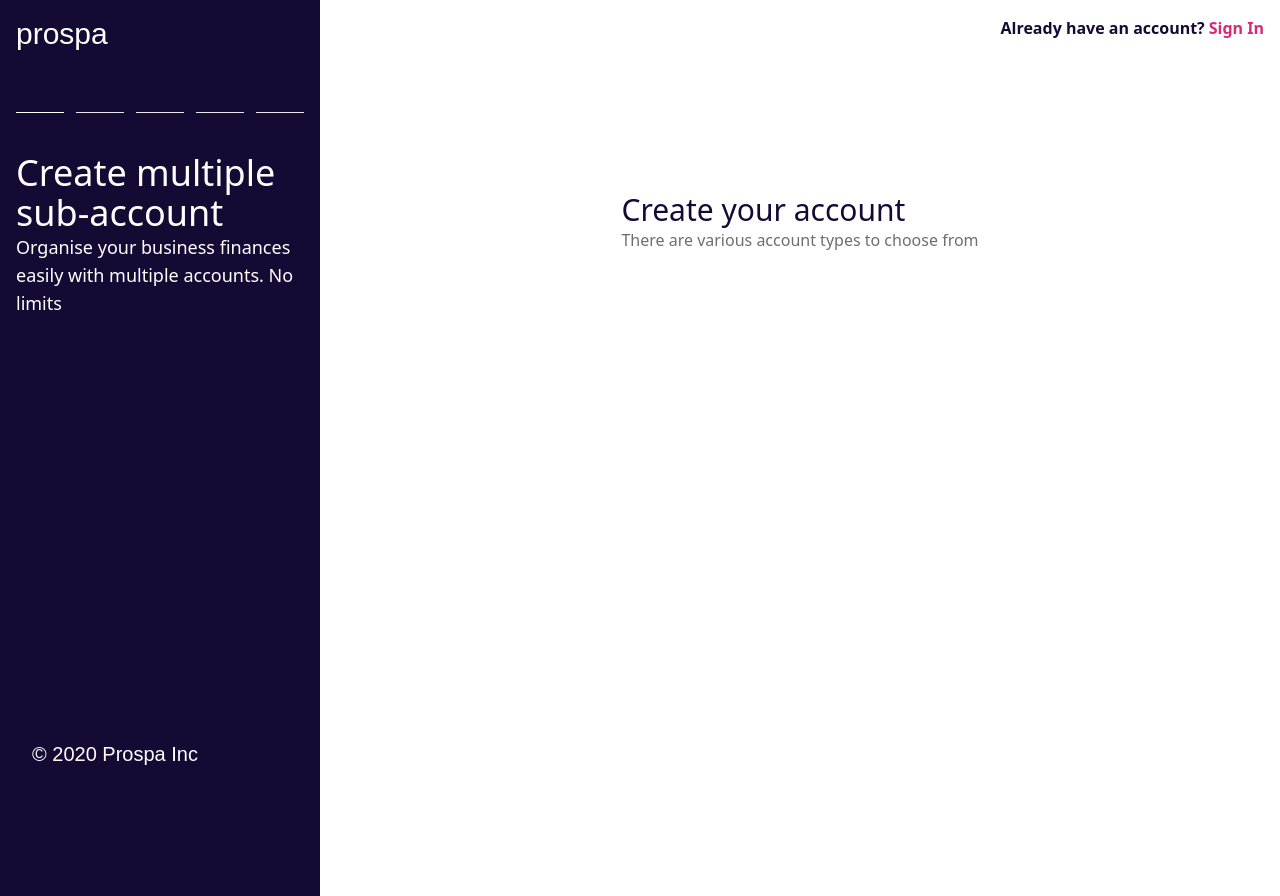
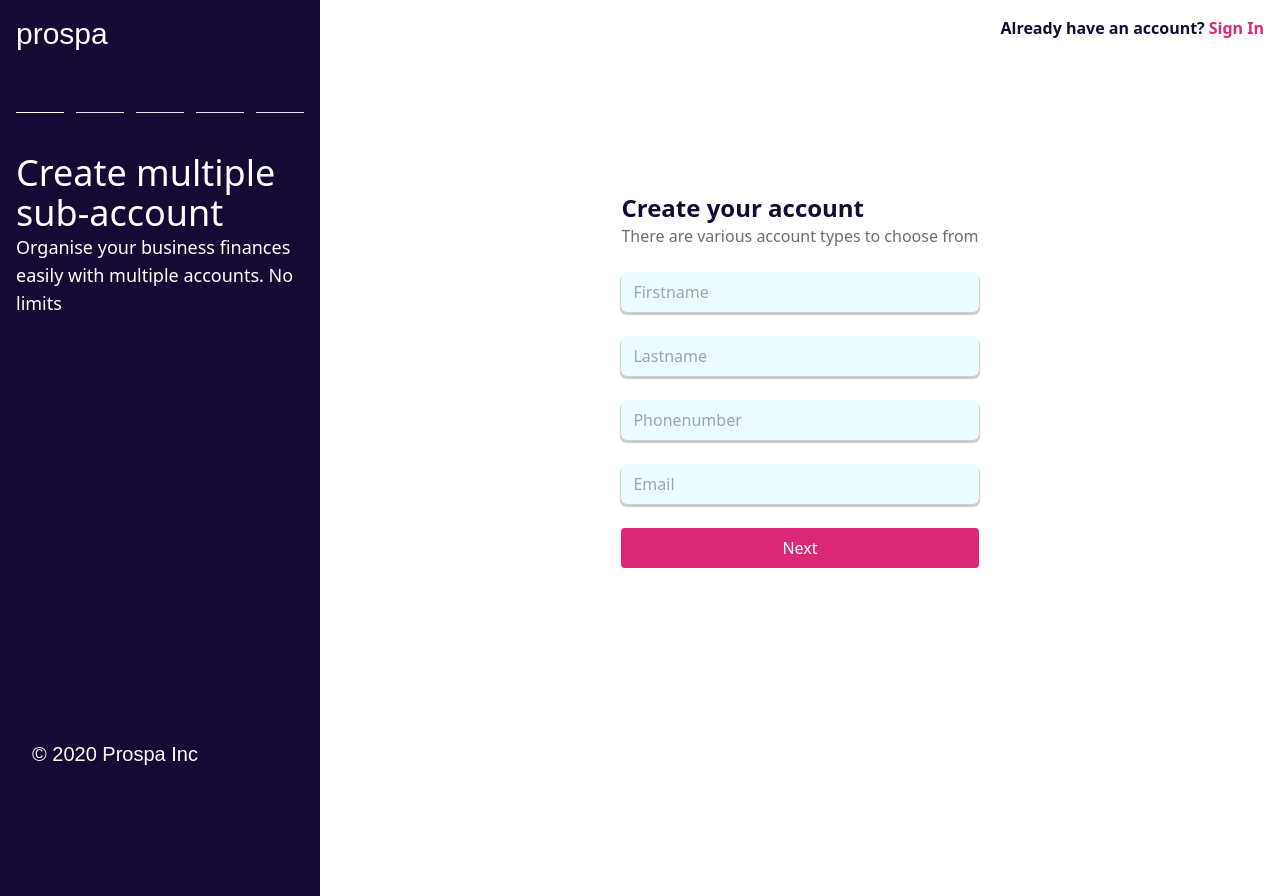
Before and after one commit to Robertito1/getpreneured, a React (Create React App) app: page /signup in a window 1280 px wide. Built offline with nearby package versions, Linux system fonts and the light colour scheme.

Commit message:
implementing signup

```diff
--- a/src/components/loginForm.js
+++ b/src/components/loginForm.js
@@ -1,4 +1,4 @@
-import React, {useState}  from 'react';
+import React from 'react';
 import {Formik, Form, Field, ErrorMessage} from 'formik';
 import { useHistory } from 'react-router-dom'
 import * as yup from 'yup';
@@ -7,9 +7,9 @@ import * as yup from 'yup';
 const LoginForm = () =>{
     const history = useHistory()
     return (
-        <div>
-            <p className='text-3xl text-purp'>Welcome back to prospa</p>
-            <p className='dashboard-side-text'>An account wih powerful, personalized tools all in one place</p>
+        <div className='w-80'>
+            <p className='text-2xl font-bold text-purp'>Welcome back to prospa</p>
+            <p className='dashboard-side-text mb-6'>An account wih powerful, personalized tools all in one place</p>
             <Formik
                 initialValues={{ email: '', password: '' }}
                 validationSchema={yup.object({
@@ -45,8 +45,10 @@ const LoginForm = () =>{
                            />
                         <ErrorMessage name="password" component="div" className='text-red-700 text-sm'/>
                     </div>
-                    <button type="submit" disabled={isSubmitting} className='rounded bg-pink-600 px-4 text-white h-10 outline-none'>
-                        Submit
+                    <button type="submit" disabled={isSubmitting}
+                    className='rounded bg-pink-600 px-4 text-white h-10
+                    focus:outline-none hover:text-pink-600 hover:bg-gray-400'>
+                        Next
                     </button>
                     </Form>
                 )}
--- a/src/components/signUpForm.js
+++ b/src/components/signUpForm.js
@@ -1,14 +1,17 @@
 import React from 'react'
-import PhoneInput from 'react-phone-input-2'
-import 'react-phone-input-2/lib/style.css'
+import {Formik, Form, Field, ErrorMessage} from 'formik';
+import { useHistory } from 'react-router-dom'
+import * as yup from 'yup';
+
 
 
 const SignUpForm = () =>{
+    const history = useHistory()
     return (
         <div>
-            <p className='text-3xl text-purp'>Create your account</p>
-            <p className='dashboard-side-text'>There are various account types to choose from</p>
-            {/* <Formik
+            <p className='text-2xl text-purp font-bold'>Create your account</p>
+            <p className='dashboard-side-text mb-6'>There are various account types to choose from</p>
+            <Formik
                 initialValues={{ firstName: '', lastName: '', number: '', email: '', password: '' }}
                 validationSchema={yup.object({
                 firstName: yup.string()
@@ -22,7 +25,7 @@ const SignUpForm = () =>{
                 })}
                 onSubmit={(values, { setSubmitting }) => {
                     setTimeout(() => {
-                    alert(JSON.stringify(values, null, 2));
+                    history.push('/select-service')
                     setSubmitting(false);
                     }, 400);
                 }}
@@ -47,12 +50,12 @@ const SignUpForm = () =>{
                         />
                         <ErrorMessage name="lastName" component="div" className='text-red-700 text-sm'/>
                     </div>
-                    {/* <div className='mb-6'>
+                    <div className='mb-6'>
                         <Field
-                            label="number"
-                            placeholder="number"
+                            type="number"
                             name="number"
-                            component={}
+                            className='w-full input-shadow border-none rounded-md offwhite-background p-3 h-10 outline-none'
+                            placeholder='Phonenumber'
                         />
                         <ErrorMessage name="number" component="div" />
                     </div>
@@ -65,12 +68,14 @@ const SignUpForm = () =>{
                            />
                         <ErrorMessage name="email" component="div" className='text-red-700 text-sm'/>
                     </div>
-                    <button type="submit" disabled={isSubmitting}>
-                        Submit
+                    <button type="submit"
+                    disabled={isSubmitting}
+                    className='rounded bg-pink-600 px-4 text-white h-10  focus:outline-none hover:text-pink-600 hover:bg-gray-400'>
+                        Next
                     </button>
                     </Form>
                 )}
-            </Formik> */}
+            </Formik>
     </div>
     )
 }
```
